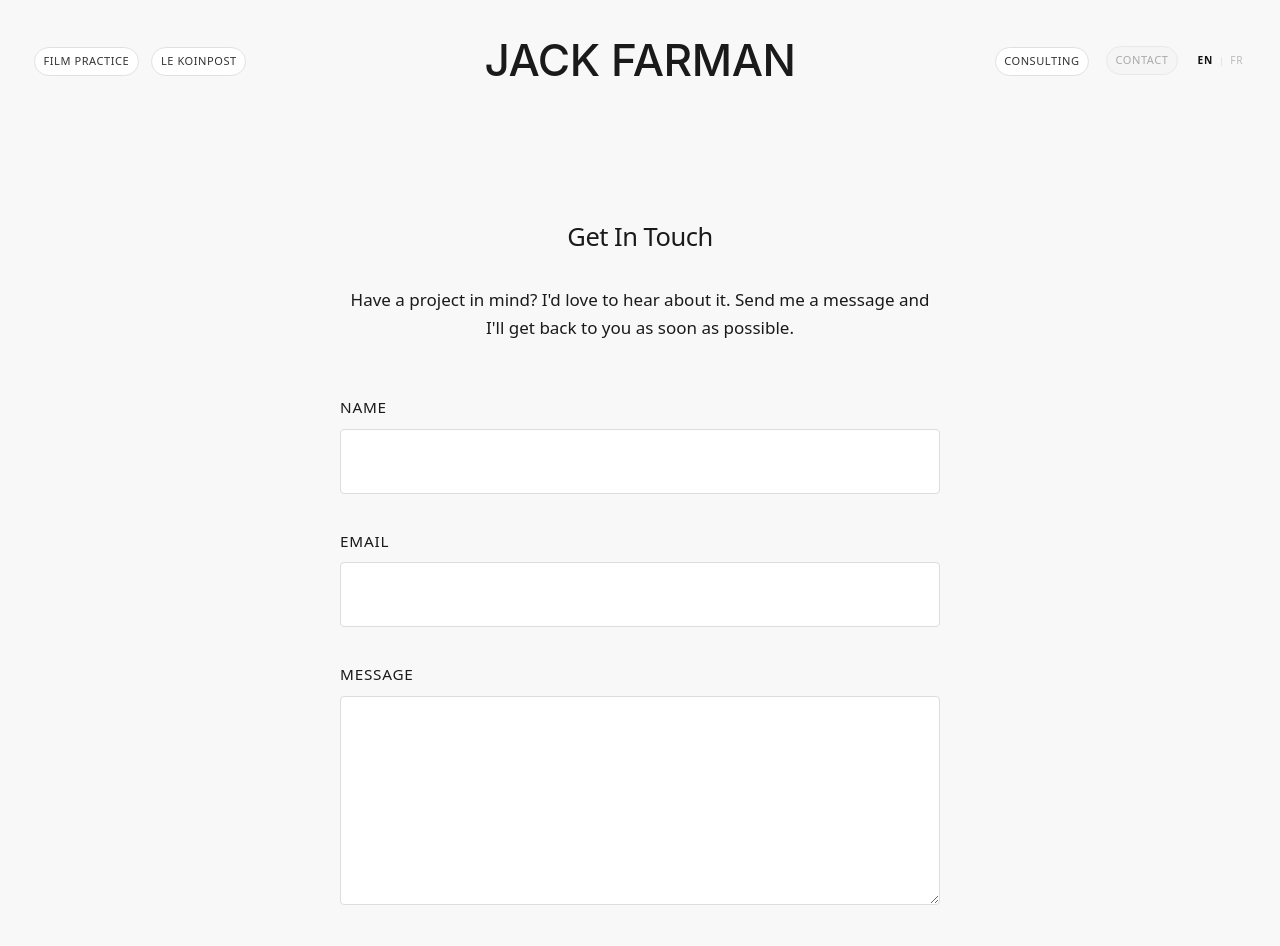
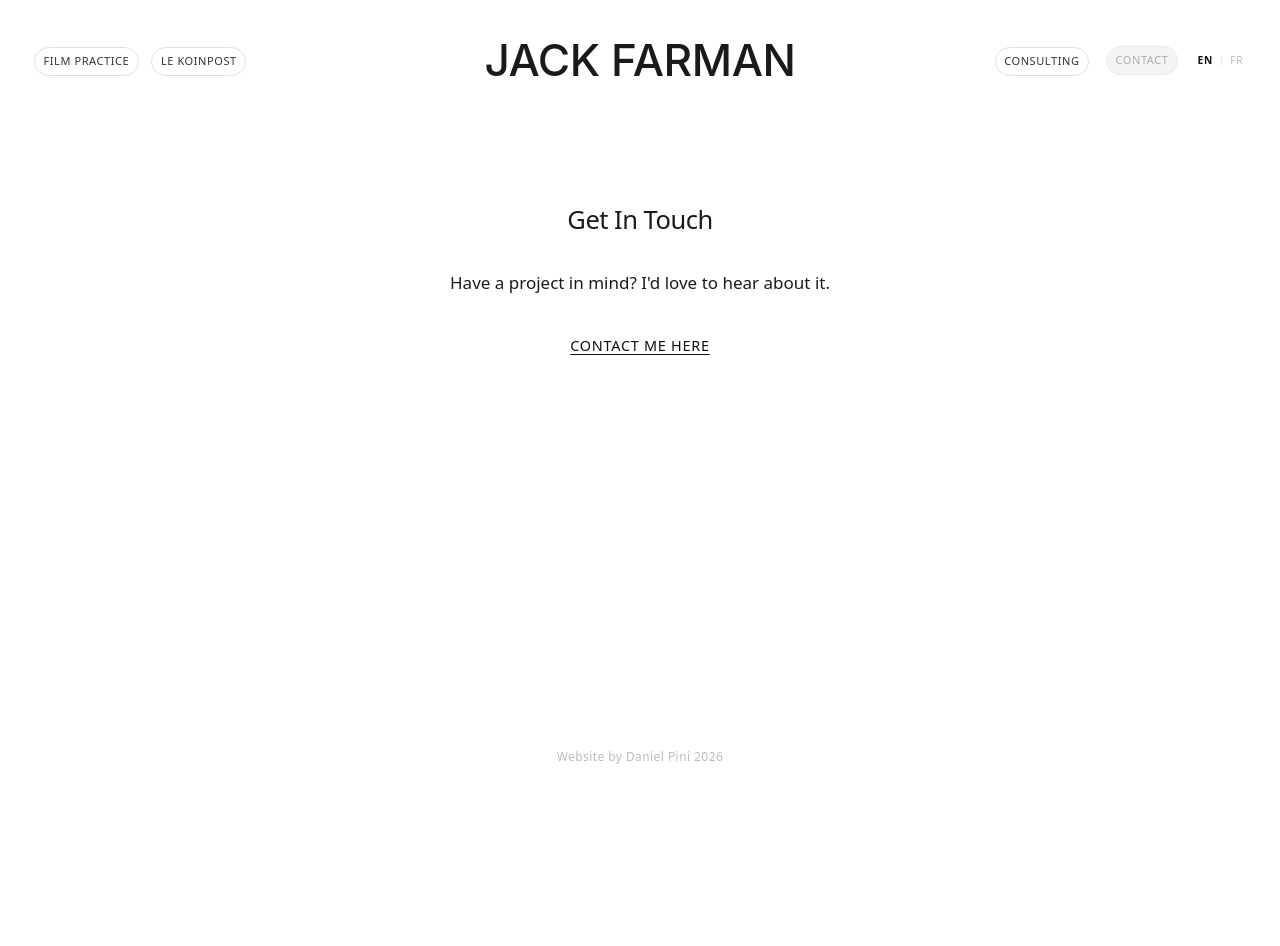
Before and after one commit to DanielPini/jack-farman-portfolio, a React (Vite) app: page /contact in a window 1280 px wide. Shown: the top 946 px of the page. After the commit the page ends 800 px from the top, so only its background shows below. Built offline with nearby package versions, Linux system fonts and the light colour scheme.

Commit message:
Update page layout. Add footer. Add favicon. Add images to lekoinpost. Add mailto on contact page

```diff
--- a/src/components/layout/PageWrapper.tsx
+++ b/src/components/layout/PageWrapper.tsx
@@ -8,11 +8,24 @@ type Props = {
 export default function PageWrapper({ children }: Props) {
   return (
     <motion.div
+      className="page-wrapper"
       initial={{ opacity: 0 }}
       animate={{ opacity: 1 }}
       exit={{ opacity: 0 }}
     >
       {children}
+      <footer className="site-footer">
+        Website by{" "}
+        <a
+          href="https://danielpini.com"
+          target="_blank"
+          rel="noopener noreferrer"
+          className="site-footer-link"
+        >
+          Daniel Pini
+        </a>{" "}
+        2026
+      </footer>
     </motion.div>
   );
 }
--- a/src/i18n/translations.ts
+++ b/src/i18n/translations.ts
@@ -29,13 +29,8 @@ export const translations = {
     },
     contact: {
       heading: "Get In Touch",
-      body: "Have a project in mind? I'd love to hear about it. Send me a message and I'll get back to you as soon as possible.",
-      name: "Name",
-      email: "Email",
-      message: "Message",
-      send: "Send Message",
-      sending: "Sending…",
-      success: "✓ Thank you! Your message has been sent successfully.",
+      body: "Have a project in mind? I'd love to hear about it.",
+      contactLink: "Contact me here",
     },
     leKoinpost: {
       heading: "Le Koinpost",
@@ -80,13 +75,8 @@ export const translations = {
     },
     contact: {
       heading: "Prendre contact",
-      body: "Vous avez un projet en tête ? J'adorerais en entendre parler. Envoyez-moi un message et je vous répondrai dès que possible.",
-      name: "Nom",
-      email: "E-mail",
-      message: "Message",
-      send: "Envoyer le message",
-      sending: "Envoi en cours…",
-      success: "✓ Merci ! Votre message a bien été envoyé.",
+      body: "Vous avez un projet en tête ? J'adorerais en entendre parler.",
+      contactLink: "Me contacter ici",
     },
     leKoinpost: {
       heading: "Le Koinpost",
--- a/src/pages/Contact.tsx
+++ b/src/pages/Contact.tsx
@@ -1,49 +1,11 @@
-import { useState } from "react";
-import type { FormEvent, ChangeEvent } from "react";
 import PageWrapper from "../components/layout/PageWrapper";
 import { motion } from "motion/react";
 import { useLang } from "../context/LanguageContext";
 import { translations } from "../i18n/translations";
 
-interface FormData {
-  name: string;
-  email: string;
-  message: string;
-}
-
 export default function Contact() {
-  const [formData, setFormData] = useState<FormData>({
-    name: "",
-    email: "",
-    message: "",
-  });
-  const [isSubmitting, setIsSubmitting] = useState<boolean>(false);
-  const [isSubmitted, setIsSubmitted] = useState<boolean>(false);
   const { lang } = useLang();
   const t = translations[lang].contact;
-
-  const handleInputChange = (
-    event: ChangeEvent<HTMLInputElement | HTMLTextAreaElement>,
-  ) => {
-    const { name, value } = event.target;
-    setFormData((prev) => ({ ...prev, [name]: value }));
-  };
-
-  const handleSubmit = async (event: FormEvent<HTMLFormElement>) => {
-    event.preventDefault();
-    setIsSubmitting(true);
-    try {
-      await new Promise((resolve) => setTimeout(resolve, 1500));
-      console.log("Form submitted:", formData);
-      setFormData({ name: "", email: "", message: "" });
-      setIsSubmitted(true);
-      setTimeout(() => setIsSubmitted(false), 3000);
-    } catch (error) {
-      console.error("Form submission error:", error);
-    } finally {
-      setIsSubmitting(false);
-    }
-  };
 
   return (
     <PageWrapper>
@@ -67,75 +29,24 @@ export default function Contact() {
             initial={{ opacity: 0, y: 20 }}
             animate={{ opacity: 1, y: 0 }}
             transition={{ duration: 0.6, delay: 0.2 }}
-            style={{ marginBottom: "3rem", textAlign: "center" }}
+            style={{ marginBottom: "2rem", textAlign: "center" }}
           >
             {t.body}
           </motion.p>
 
-          {isSubmitted && (
-            <motion.div
-              initial={{ opacity: 0, y: -10 }}
-              animate={{ opacity: 1, y: 0 }}
-              exit={{ opacity: 0, y: -10 }}
-              style={{
-                backgroundColor: "#e8f5e9",
-                border: "1px solid #4caf50",
-                color: "#2e7d32",
-                padding: "15px",
-                borderRadius: "4px",
-                marginBottom: "20px",
-              }}
-            >
-              {t.success}
-            </motion.div>
-          )}
-
-          <motion.form
-            onSubmit={handleSubmit}
+          <motion.div
             initial={{ opacity: 0, y: 20 }}
             animate={{ opacity: 1, y: 0 }}
-            transition={{ duration: 0.6, delay: 0.4 }}
+            transition={{ duration: 0.6, delay: 0.3 }}
+            style={{ textAlign: "center" }}
           >
-            <div className="form-group">
-              <label htmlFor="name">{t.name}</label>
-              <input
-                type="text"
-                id="name"
-                name="name"
-                value={formData.name}
-                onChange={handleInputChange}
-                required
-              />
-            </div>
-
-            <div className="form-group">
-              <label htmlFor="email">{t.email}</label>
-              <input
-                type="email"
-                id="email"
-                name="email"
-                value={formData.email}
-                onChange={handleInputChange}
-                required
-              />
-            </div>
-
-            <div className="form-group">
-              <label htmlFor="message">{t.message}</label>
-              <textarea
-                id="message"
-                name="message"
-                value={formData.message}
-                onChange={handleInputChange}
-                required
-                rows={6}
-              />
-            </div>
-
-            <button type="submit" disabled={isSubmitting}>
-              {isSubmitting ? t.sending : t.send}
-            </button>
-          </motion.form>
+            <a
+              href="mailto:jackfarman7@gmail.com?subject=Contact%20request%20from%20website"
+              className="contact-mailto"
+            >
+              {t.contactLink}
+            </a>
+          </motion.div>
         </div>
       </section>
     </PageWrapper>
--- a/src/pages/Home.tsx
+++ b/src/pages/Home.tsx
@@ -5,33 +5,46 @@ import Loader from "../components/ui/Loader";
 import HomeNavigation from "../components/layout/HomeNavigation";
 import VideoPlayer from "../components/ui/VideoPlayer";
 
-// Resets on every real page load / hard refresh; survives SPA back-navigation.
-let hasLoadedOnce = false;
+const SESSION_KEY = "jf-loader-shown";
 
 export default function Home() {
-  const [isLoading, setIsLoading] = useState(!hasLoadedOnce);
+  const [isLoading, setIsLoading] = useState(
+    () => sessionStorage.getItem(SESSION_KEY) !== "true",
+  );
 
   function handleLoaderComplete() {
-    hasLoadedOnce = true;
+    sessionStorage.setItem(SESSION_KEY, "true");
     setIsLoading(false);
   }
 
   return (
-    <div style={{ height: "100vh", overflow: "hidden" }}>
+    <div className="home-wrapper">
       <AnimatePresence>
         {isLoading ? (
           <Loader key="loader" onComplete={handleLoaderComplete} />
         ) : (
           <motion.div
             key="home"
+            className="home-content"
             initial={{ opacity: 0 }}
             animate={{ opacity: 1 }}
             exit={{ opacity: 0 }}
             transition={{ duration: 0.5 }}
-            style={{ height: "100vh" }}
           >
             <VideoPlayer projects={projects} />
             <HomeNavigation />
+            <footer className="site-footer site-footer--home">
+              Website by{" "}
+              <a
+                href="https://danielpini.com"
+                target="_blank"
+                rel="noopener noreferrer"
+                className="site-footer-link"
+              >
+                Daniel Pini
+              </a>{" "}
+              2026
+            </footer>
           </motion.div>
         )}
       </AnimatePresence>
--- a/src/pages/LeKoinpost.tsx
+++ b/src/pages/LeKoinpost.tsx
@@ -32,7 +32,24 @@ export default function LeKoinpost() {
                 preload="metadata"
                 className="work-media-video"
               />
-              {t.paragraphs.map((text, index) => (
+              <p>{t.paragraphs[0]}</p>
+
+              <div className="koinpost-inline-images">
+                {[
+                  "/images/LEKOINPOST-CONTENT-NICKYRODING-2025-2.webp",
+                  "/images/LEKOINPOST-CONTENT-NICKYRODING-2025-7.webp",
+                  "/images/LEKOINPOST-CONTENT-NICKYRODING-2025-11.webp",
+                ].map((src) => (
+                  <img
+                    key={src}
+                    src={src}
+                    alt=""
+                    className="koinpost-inline-img"
+                  />
+                ))}
+              </div>
+
+              {t.paragraphs.slice(1).map((text, index) => (
                 <p key={index}>{text}</p>
               ))}
               <p>
--- a/src/styles/globals.css
+++ b/src/styles/globals.css
@@ -56,8 +56,18 @@ p {
 }
 
 /* Layout */
+.page-wrapper {
+  display: flex;
+  flex-direction: column;
+  min-height: 100vh;
+}
+
+.page-wrapper > .page,
+.page-wrapper > .contact {
+  flex: 1;
+}
+
 .page {
-  min-height: 100vh;
   padding: 0 2rem;
 }
 
@@ -109,7 +119,6 @@ p {
 
 /* Work Section - New Text List Layout */
 .work-page {
-  min-height: 100vh;
   padding: 8rem 2rem 4rem;
 }
 
@@ -629,85 +638,68 @@ p {
 
 /* Contact Section */
 .contact {
-  padding: 8rem 2rem;
-  background: #f8f8f8;
-  min-height: 100vh;
-  display: flex;
-  align-items: center;
-  justify-content: center;
+  padding: 8rem 2rem 4rem;
+  margin-top: 4rem;
 }
 
 .contact-content {
   max-width: 600px;
   margin: 0 auto;
   text-align: center;
-  padding-top: 5rem;
 }
 
 .contact-content h2 {
   margin-bottom: 2rem;
 }
 
-/* Form Styles */
-form {
-  text-align: left;
+.contact-mailto {
+  font-size: 0.85rem;
+  font-weight: 400;
+  letter-spacing: 0.05em;
+  text-transform: uppercase;
+  color: #111;
+  text-decoration: underline;
+  text-underline-offset: 3px;
+  transition: opacity 0.2s ease;
 }
 
-.form-group {
-  margin-bottom: 2rem;
+.contact-mailto:hover {
+  opacity: 0.55;
 }
 
-label {
-  display: block;
-  margin-bottom: 0.5rem;
-  font-weight: 500;
-  font-size: 0.9rem;
-  text-transform: uppercase;
-  letter-spacing: 0.05em;
+/* Site footer */
+.site-footer {
+  text-align: center;
+  padding: 2rem;
+  font-size: 0.7rem;
+  color: #bbb;
+  letter-spacing: 0.04em;
 }
 
-input,
-textarea {
-  width: 100%;
+.site-footer--home {
+  position: fixed;
+  bottom: 0;
+  left: 0;
+  right: 0;
+  background: white;
   padding: 1rem;
-  border: 1px solid #ddd;
-  border-radius: 4px;
-  font-size: 1rem;
-  font-family: inherit;
-  transition: border-color 0.2s ease;
+  pointer-events: none;
+  z-index: 10;
 }
 
-input:focus,
-textarea:focus {
-  outline: none;
-  border-color: #000;
+.site-footer--home .site-footer-link {
+  pointer-events: auto;
 }
 
-textarea {
-  resize: vertical;
-  min-height: 120px;
+.site-footer-link {
+  font-size: 0.7rem;
+  color: inherit;
+  text-decoration: none;
+  transition: color 0.2s ease;
 }
 
-button[type="submit"] {
-  width: 100%;
-  padding: 1rem;
-  background: #000;
-  color: white;
-  border: none;
-  border-radius: 4px;
-  font-size: 1rem;
-  font-weight: 500;
-  cursor: pointer;
-  transition: background-color 0.2s ease;
-}
-
-button[type="submit"]:hover:not(:disabled) {
-  background: #333;
-}
-
-button[type="submit"]:disabled {
-  background: #ccc;
-  cursor: not-allowed;
+.site-footer-link:hover {
+  color: #555;
 }
 
 /* Responsive */
@@ -729,12 +721,8 @@ button[type="submit"]:disabled {
   }
 
   .contact {
-    padding: 6rem 1rem;
-    min-height: auto;
-  }
-
-  .contact-content {
-    padding-top: 3rem;
+    padding: 8rem 1rem 4rem;
+    margin-top: 2rem;
   }
 
   input,
@@ -804,6 +792,27 @@ button[type="submit"]:disabled {
   opacity: 0.7;
 }
 
+.koinpost-inline-images {
+  display: grid;
+  grid-template-columns: repeat(3, 1fr);
+  gap: 0.75rem;
+  margin: 1.5rem 0;
+}
+
+.koinpost-inline-img {
+  width: 100%;
+  aspect-ratio: 4 / 3;
+  object-fit: cover;
+  border-radius: 4px;
+  display: block;
+}
+
+@media (max-width: 768px) {
+  .koinpost-inline-images {
+    gap: 0.5rem;
+  }
+}
+
 .koinpost-pdf-wrapper {
   margin-top: 3rem;
 }
@@ -815,6 +824,31 @@ button[type="submit"]:disabled {
   display: block;
 }
 
+
+/* Home page wrapper — desktop clips to viewport, mobile scrolls */
+.home-wrapper {
+  height: 100vh;
+  overflow: hidden;
+}
+
+.home-content {
+  height: 100vh;
+}
+
+@media (max-width: 1024px) {
+  .home-wrapper {
+    height: auto;
+    min-height: 100vh;
+    overflow-y: auto;
+    overflow-x: hidden;
+    -webkit-overflow-scrolling: touch;
+  }
+
+  .home-content {
+    height: auto;
+    min-height: 100vh;
+  }
+}
 
 /* Home Navigation Styles */
 .home-navigation {
```
Also changed, not shown: src/components/ui/VideoPlayer.css (+54 -11 lines), src/components/ui/VideoPlayer.tsx (+20 -4 lines), public/favicon.svg (added).
